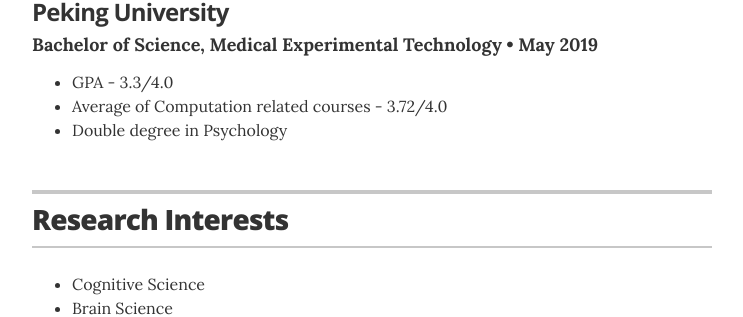
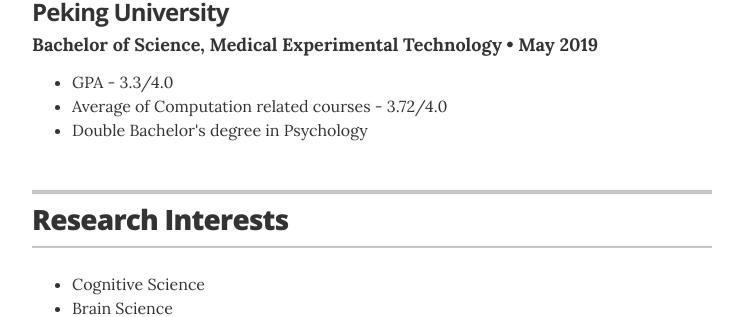
Before and after one commit to PsychYan/PsychYan.github.io, a Jekyll site: the page built from index.html, in a window 1280 px wide and 900 px high, scrolled down 642 px. Shown: the part 140-457 px from the top of the window, without its empty margins (268-1011 px from the left). Built offline with Jekyll 4.4.1, drawn with Linux system fonts in a browser that asks for light colours.

Commit message:
Update education.yml

```diff
--- a/_data/education.yml
+++ b/_data/education.yml
@@ -14,5 +14,5 @@
   awards:
     - award: GPA - 3.3/4.0
     - award: Average of Computation related courses - 3.72/4.0
-    - award: Double degree in Psychology
+    - award: Double Bachelor's degree in Psychology
   #summary: If you had any meaningful roles at college, feel free to write about them here
```
